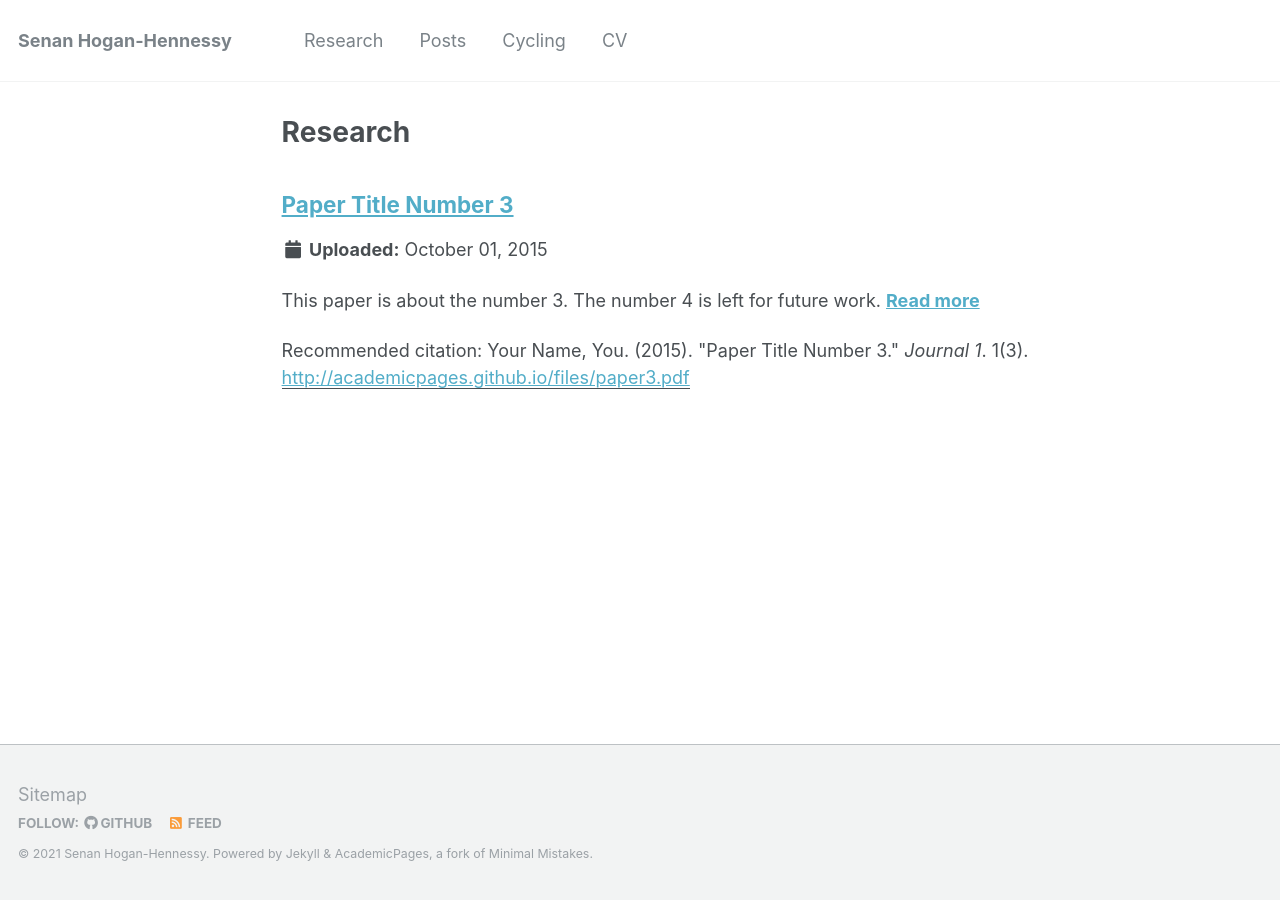
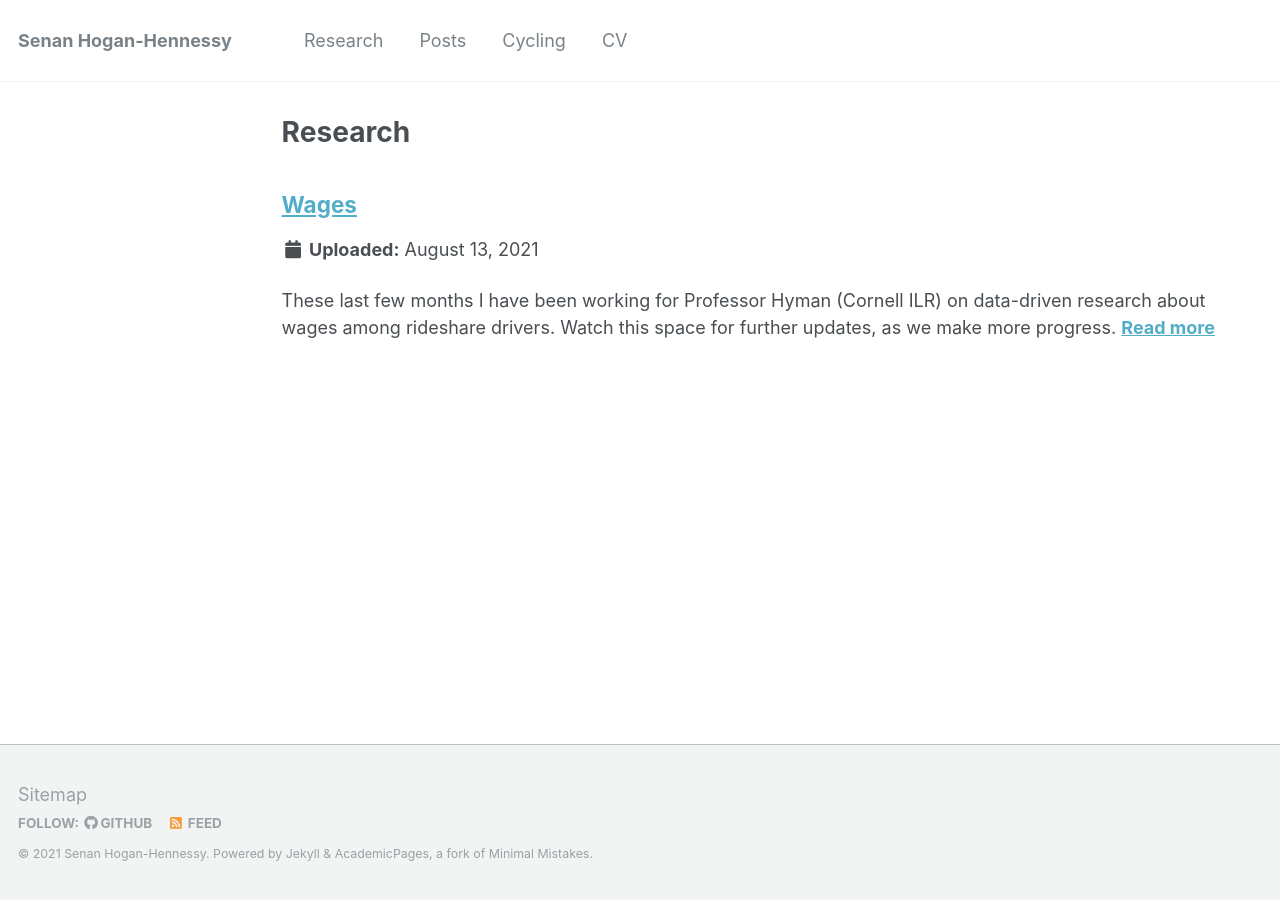
Before and after one commit to shoganhennessy/shoganhennessy.github.io, a Jekyll site: the page built from _pages/research.md, in a window 1280 px wide. Built offline with Jekyll 4.4.1, drawn with Linux system fonts in a browser that asks for light colours.

Commit message:
changing the available pages

```diff
--- a/_pages/year-archive.html
+++ b/_pages/year-archive.html
@@ -1,7 +1,7 @@
 ---
 layout: archive
 permalink: /year-archive/
-title: "Blog posts"
+title: "Posts"
 author_profile: true
 redirect_from:
   - /wordpress/blog-posts/
--- a/_research/2015-10-01-paper-title-number-3.md
+++ /dev/null
@@ -1,15 +0,0 @@
----
-title: "Paper Title Number 3"
-collection: publications
-permalink: /publication/2015-10-01-paper-title-number-3
-excerpt: 'This paper is about the number 3. The number 4 is left for future work.'
-date: 2015-10-01
-venue: 'Journal 1'
-paperurl: 'http://academicpages.github.io/files/paper3.pdf'
-citation: 'Your Name, You. (2015). &quot;Paper Title Number 3.&quot; <i>Journal 1</i>. 1(3).'
----
-This paper is about the number 3. The number 4 is left for future work.
-
-[Download paper here](http://academicpages.github.io/files/paper3.pdf)
-
-Recommended citation: Your Name, You. (2015). "Paper Title Number 3." <i>Journal 1</i>. 1(3).
--- /dev/null
+++ b/_research/2021-08-13-rideshare-research.md
@@ -0,0 +1,13 @@
+---
+title: "Wages "
+collection: research
+permalink: /research/2021-08-13-rideshare-research
+excerpt: 'These last few months I have been working for Professor Hyman (Cornell ILR) on data-driven research about wages among rideshare drivers.
+Watch this space for further updates, as we make more progress.'
+date: 2021-08-13
+#venue: 'Journal 1'
+#paperurl: 'http://academicpages.github.io/files/paper3.pdf'
+#citation: 'Your Name, You. (2015). &quot;Paper Title Number 3.&quot; <i>Journal 1</i>. 1(3).'
+---
+These last few months I have been working for Professor Hyman (Cornell ILR) on data-driven research about wages among rideshare drivers.
+Watch this space for further updates, as we make more progress.
```
Also changed, not shown: _posts/2021-08-13-scotland-overdoses.md (+2 -1 lines).
